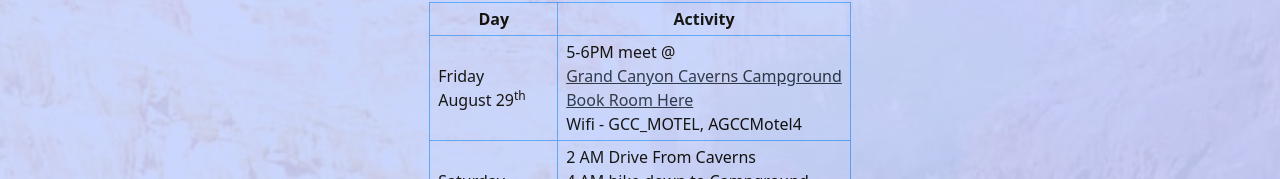
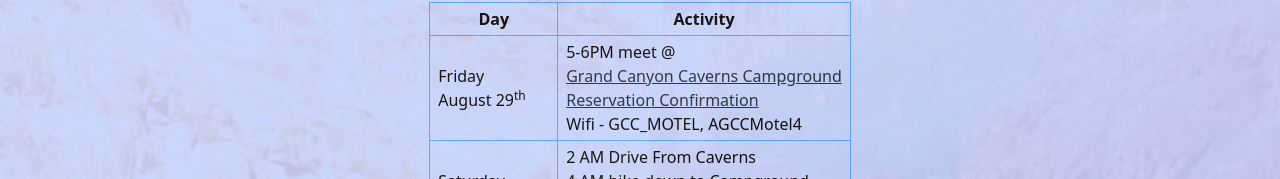
Before and after one commit to carltonj2000/havasupai-vite, a React (Vite) app: page / in a window 1280 px wide. Shown: the part 142-321 px from the top of the page. Built offline with nearby package versions, Linux system fonts and the light colour scheme.

Commit message:
add room booking information

```diff
--- a/src/App.tsx
+++ b/src/App.tsx
@@ -35,8 +35,8 @@ function App() {
 										</a>
 									</li>
 									<li>
-										<a href="https://gccaverns.com/rv-park-campground" className="underline text-slate-800">
-											Book Room Here
+										<a href="GrandCanyonCavernsInn.pdf" className="underline text-slate-800">
+											Reservation Confirmation
 										</a>
 									</li>
 									<li>Wifi - GCC_MOTEL, AGCCMotel4</li>
--- a/vite.config.ts
+++ b/vite.config.ts
@@ -15,6 +15,7 @@ export default defineConfig({
         "apple-touch-icon.png",
         "mask-icon.svg",
         "trailmap.webp",
+        "GrandCanyonCavernsInn.pdf",
       ],
       manifest: {
         name: "Havasupai",
```
Also changed, not shown: public/waterfall.svg, 1 other file (tests, documents, lock files or other folders).
